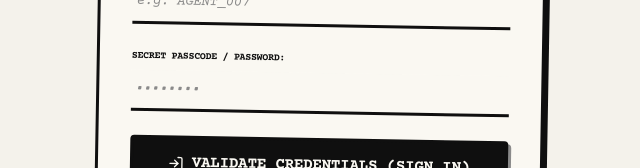
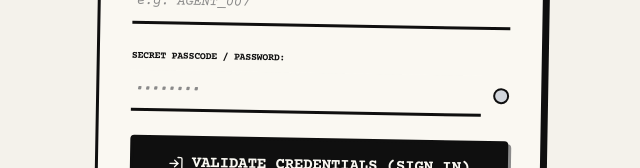
Before and after one commit to verdino7007/astral-hr-cloud, a React (Vite) app in the folder frontend/: page / in a window 1280 px wide. Shown: the part 354-522 px from the top of the page, without its empty margins (319-959 px from the left). Built offline with nearby package versions, Linux system fonts and the light colour scheme.

Commit message:
feat: land authenticated operatives directly on data input form and implement password status LED light (empty, typing, incorrect, correct)

```diff
--- a/frontend/src/pages/Login.jsx
+++ b/frontend/src/pages/Login.jsx
@@ -9,12 +9,14 @@ function Login({ onLoginSuccess }) {
   const [loading, setLoading] = useState(false);
   const [error, setError] = useState('');
   const [successMessage, setSuccessMessage] = useState('');
+  const [pwStatus, setPwStatus] = useState('empty'); // empty, typing, correct, incorrect
 
   const handleSubmit = async (e) => {
     e.preventDefault();
     playReturnSound();
     if (!username || !password) {
       setError('Credentials cannot be empty.');
+      setPwStatus('incorrect');
       return;
     }
 
@@ -36,15 +38,21 @@ function Login({ onLoginSuccess }) {
         if (isSignUp) {
           setSuccessMessage('Clearance approved. Operative credentials recorded. Please sign in below.');
           setPassword('');
+          setPwStatus('empty');
           setIsSignUp(false);
         } else {
+          setPwStatus('correct');
+          setTimeout(() => {
             onLoginSuccess(data.token, data.username);
+          }, 300); // Small delay to let the green LED shine!
         }
       } else {
         setError(data.detail || 'Authentication failure.');
+        setPwStatus('incorrect');
       }
     } catch (err) {
       setError('Connection to security server failed.');
+      setPwStatus('incorrect');
       console.error(err);
     } finally {
       setLoading(false);
@@ -114,16 +122,35 @@ function Login({ onLoginSuccess }) {
             <label className="block text-[10px] font-bold text-cia-dark uppercase mb-1.5">
               SECRET PASSCODE / PASSWORD:
             </label>
+            <div className="flex items-center gap-3">
               <input
                 type="password"
                 className="w-full glass-input"
                 placeholder="••••••••"
                 value={password}
-              onChange={(e) => setPassword(e.target.value)}
+                onChange={(e) => {
+                  setPassword(e.target.value);
+                  if (e.target.value === '') {
+                    setPwStatus('empty');
+                  } else {
+                    setPwStatus('typing');
+                  }
+                }}
                 onKeyDown={playKeySound}
                 disabled={loading}
                 autoComplete="current-password"
               />
+              {/* LED Status Light */}
+              <div
+                className={`w-4 h-4 rounded-full border-2 border-cia-dark shrink-0 transition-all duration-300 ${
+                  pwStatus === 'correct' ? 'bg-green-500 shadow-[0_0_10px_#22c55e]' :
+                  pwStatus === 'incorrect' ? 'bg-red-500 shadow-[0_0_10px_#ef4444]' :
+                  pwStatus === 'typing' ? 'bg-yellow-500 shadow-[0_0_8px_#eab308]' :
+                  'bg-gray-300'
+                }`}
+                title={`Passcode Status: ${pwStatus.toUpperCase()}`}
+              />
+            </div>
           </div>
 
           <button
@@ -159,6 +186,8 @@ function Login({ onLoginSuccess }) {
               setIsSignUp(!isSignUp);
               setError('');
               setSuccessMessage('');
+              setPassword('');
+              setPwStatus('empty');
             }}
             className="mt-2 text-xs font-bold text-cia-red hover:underline uppercase"
             disabled={loading}
--- a/frontend/src/pages/NewAnalysis.jsx
+++ b/frontend/src/pages/NewAnalysis.jsx
@@ -13,7 +13,7 @@ import jsPDF from 'jspdf';
 import { playKeySound, playBellSound, playReturnSound } from '../utils/typewriterSound';
 
 function NewAnalysis({ token }) {
-  const [step, setStep] = useState('welcome'); // welcome, input, results
+  const [step, setStep] = useState('input'); // welcome, input, results
   const [inputType, setInputType] = useState('manual'); // manual, csv
   const [candidateData, setCandidateData] = useState({
     name: '',
```
Lines whose indentation alone changed are shown as unchanged.
